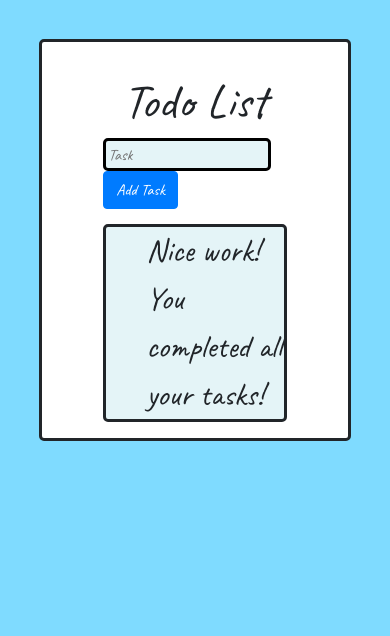
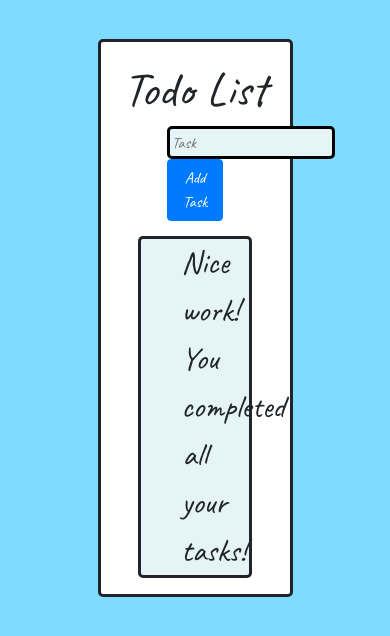
Before and after one commit to CedenoHernandez/todo-list, a React (Create React App) app: page / in a window 390 px wide. Shown: the top 636 px of the page. Built offline with nearby package versions, Linux system fonts and the light colour scheme.

Commit message:
Make app display responsively on desktop

```diff
--- a/src/App.scss
+++ b/src/App.scss
@@ -18,9 +18,9 @@ body {
   border: solid;
   border-radius: 5px;
   margin-top: 10%;
-  margin-left: 10%;
-  margin-right: 10%;
-
+  margin-left: 25%;
+  margin-right: 25%;
+  max-width: 800px;
 }
 
 .App {
@@ -29,6 +29,14 @@ body {
 
 .todoListMain {
   padding: 0% 20% 0% 20%;
+  display: block;
+  margin-left: 0 auto;
+  margin-right: 0 auto;
+}
+
+form {
+  margin-left: 25%;
+  margin-right: 25%;
 }
 
 .input {
@@ -36,17 +44,21 @@ body {
   min-height: 33px;
   border: solid;
   border-radius: 5px;
+  align-items: center;
+  display: inline;
 }
 
 .theList {
   background-color: #e4f4f7;
   align-items: center;
+  text-align: center;
   font-size: 2em;
   margin-top: 15px;
   margin-left: 20%;
   margin-right: 20%;
   border: solid;
   border-radius: 5px;
+  padding-right: 40px; //fixes weird glitch were left-padding was randomly set to 40px
 }
 
 li:hover {
```
